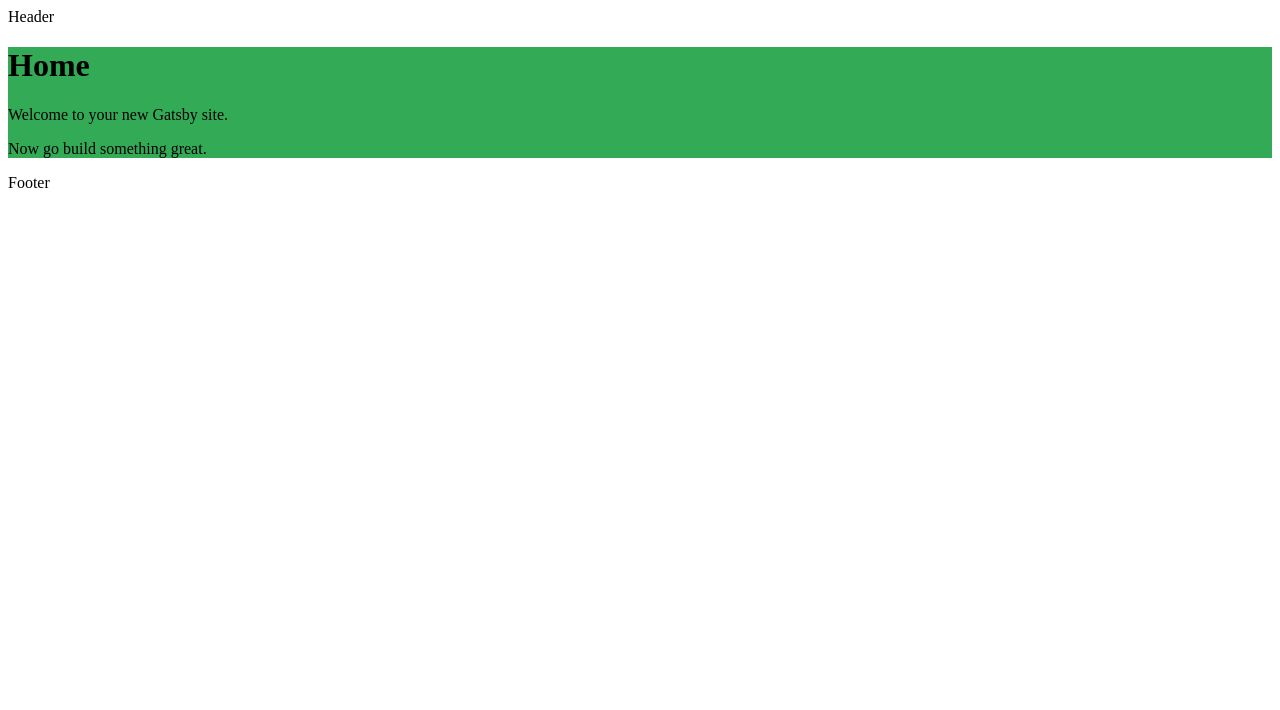
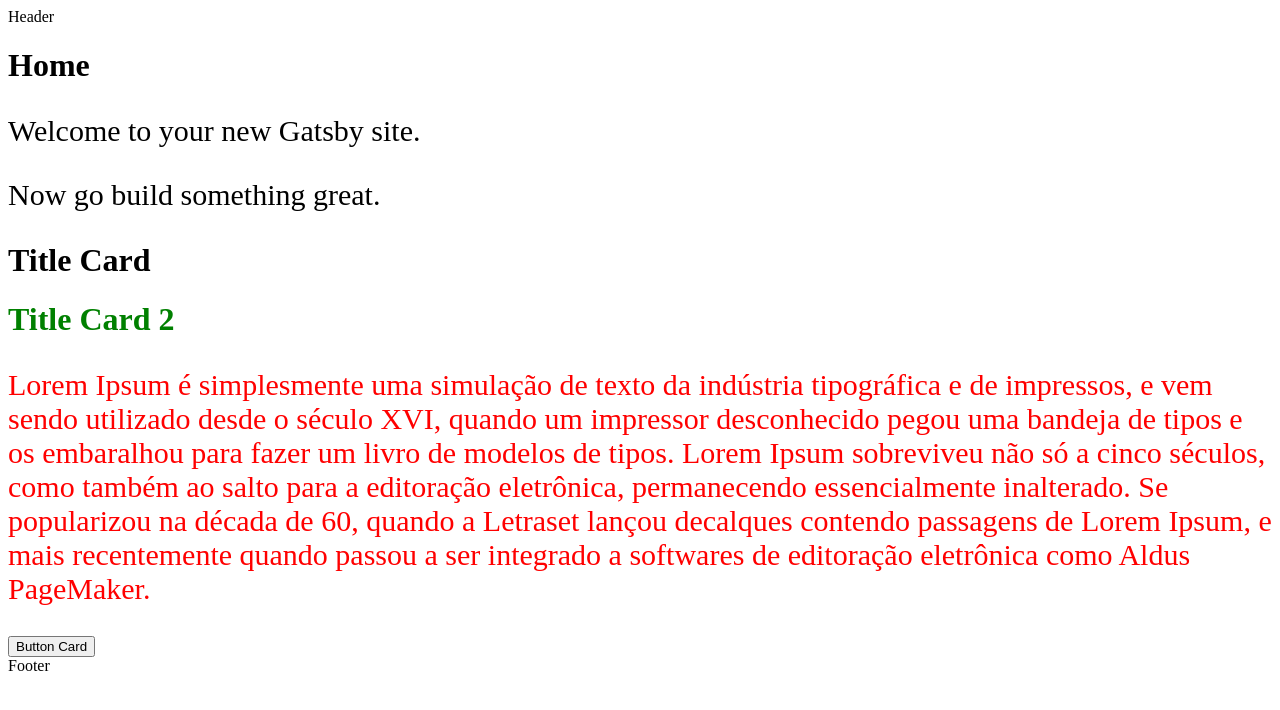
Before and after one commit to ederpbj/gatsby-site, a Gatsby site: page / in a window 1280 px wide. Built offline with nearby package versions, Linux system fonts and the light colour scheme; Gatsby itself is replaced by a stand-in of ours.

```diff
--- a/gatsby-config.js
+++ b/gatsby-config.js
@@ -6,6 +6,7 @@
   },
   plugins: [
     `gatsby-plugin-react-helmet`,
+    `gatsby-plugin-sass`,
     {
       resolve: `gatsby-source-filesystem`,
       options: {
--- a/package.json
+++ b/package.json
@@ -10,9 +10,11 @@
     "gatsby-plugin-manifest": "^2.2.48",
     "gatsby-plugin-offline": "^3.0.41",
     "gatsby-plugin-react-helmet": "^3.1.24",
+    "gatsby-plugin-sass": "^2.2.1",
     "gatsby-plugin-sharp": "^2.4.13",
     "gatsby-source-filesystem": "^2.1.56",
     "gatsby-transformer-sharp": "^2.3.19",
+    "node-sass": "^4.13.1",
     "prop-types": "^15.7.2",
     "react": "^16.12.0",
     "react-dom": "^16.12.0",
--- /dev/null
+++ b/src/components/Card/card.module.scss
@@ -0,0 +1,9 @@
+.card {
+    p {
+        color: red;
+    }
+
+    .h1{
+        color: green;
+    }
+}
--- /dev/null
+++ b/src/components/Card/index.jsx
@@ -0,0 +1,19 @@
+import React from "react";
+
+import cardStyles from "./card.module.scss";
+
+//const cardStyles = require('card.modules.scss');
+
+const Card = () => {
+    return (
+        //<div>
+        <div className={cardStyles.card}>
+            <h1>Title Card</h1>
+            <h1 className={cardStyles.h1}>Title Card 2</h1>
+            <p>Lorem Ipsum é simplesmente uma simulação de texto da indústria tipográfica e de impressos, e vem sendo utilizado desde o século XVI, quando um impressor desconhecido pegou uma bandeja de tipos e os embaralhou para fazer um livro de modelos de tipos. Lorem Ipsum sobreviveu não só a cinco séculos, como também ao salto para a editoração eletrônica, permanecendo essencialmente inalterado. Se popularizou na década de 60, quando a Letraset lançou decalques contendo passagens de Lorem Ipsum, e mais recentemente quando passou a ser integrado a softwares de editoração eletrônica como Aldus PageMaker.</p>
+            <button>Button Card</button>
+        </div>
+    )
+}
+
+export default Card
--- a/src/components/Layout/index.jsx
+++ b/src/components/Layout/index.jsx
@@ -2,7 +2,7 @@
 import PropTypes from "prop-types"
 //import { useStaticQuery, graphql } from "gatsby"
 
-import "./layout.css"
+import "./layout.scss"
 
 const Layout = ({ children }) => {
   /* Graphql
--- /dev/null
+++ b/src/components/Layout/layout.scss
@@ -0,0 +1,7 @@
+/* main{
+  background:#3a5 ;
+} */
+
+p {
+  font-size: 30px;
+}
--- a/src/pages/index.jsx
+++ b/src/pages/index.jsx
@@ -2,6 +2,8 @@
 
 import Layout from "../components/Layout"
 import SEO from "../components/seo"
+
+import Card from '../components/Card'
 
 const IndexPage = () => (
   <Layout>
@@ -9,7 +11,7 @@
     <h1>Home</h1>
     <p>Welcome to your new Gatsby site.</p>
     <p>Now go build something great.</p>
-
+    <Card />
   </Layout>
 )
 
```
Also changed, not shown: src/components/Layout/layout.css (deleted), 2 other files.
